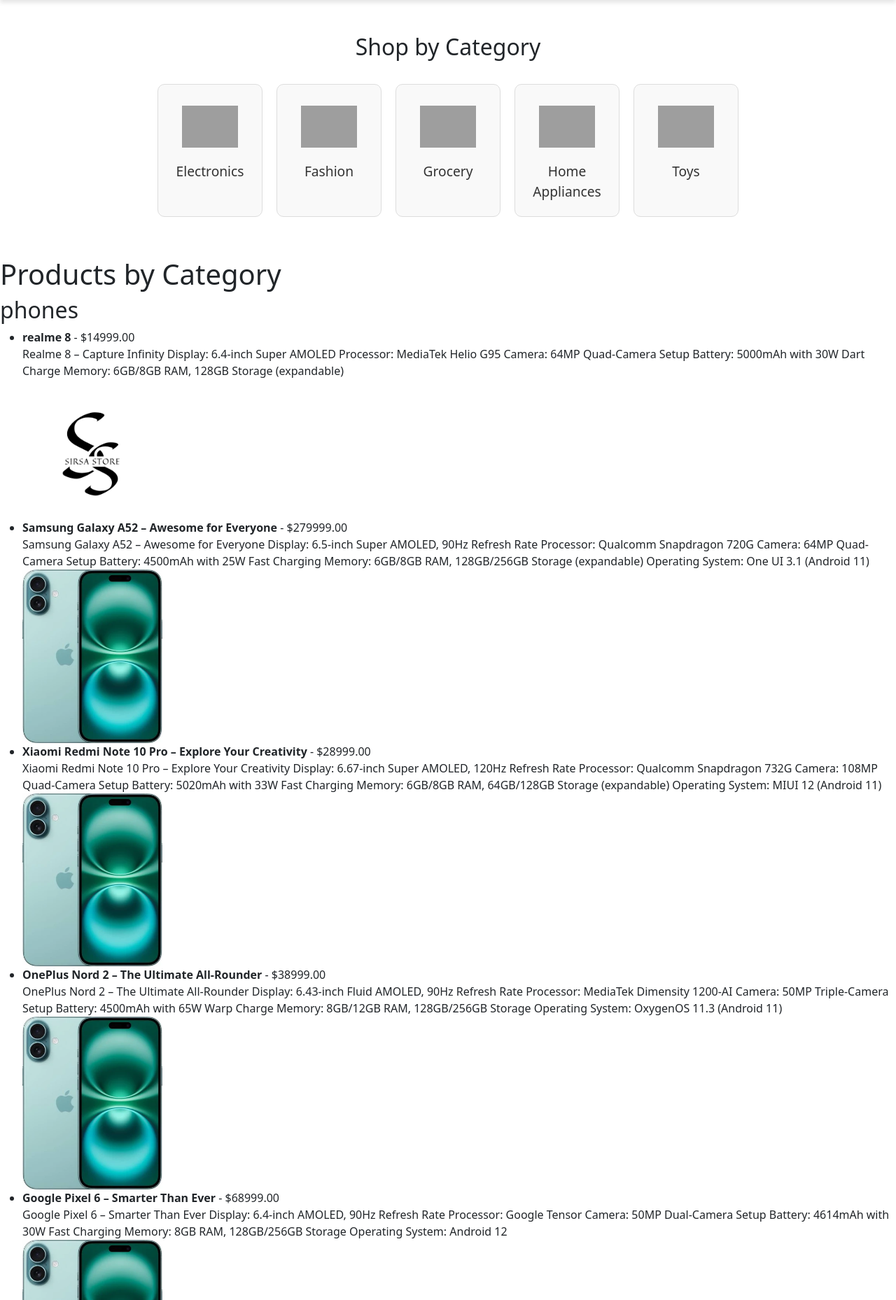
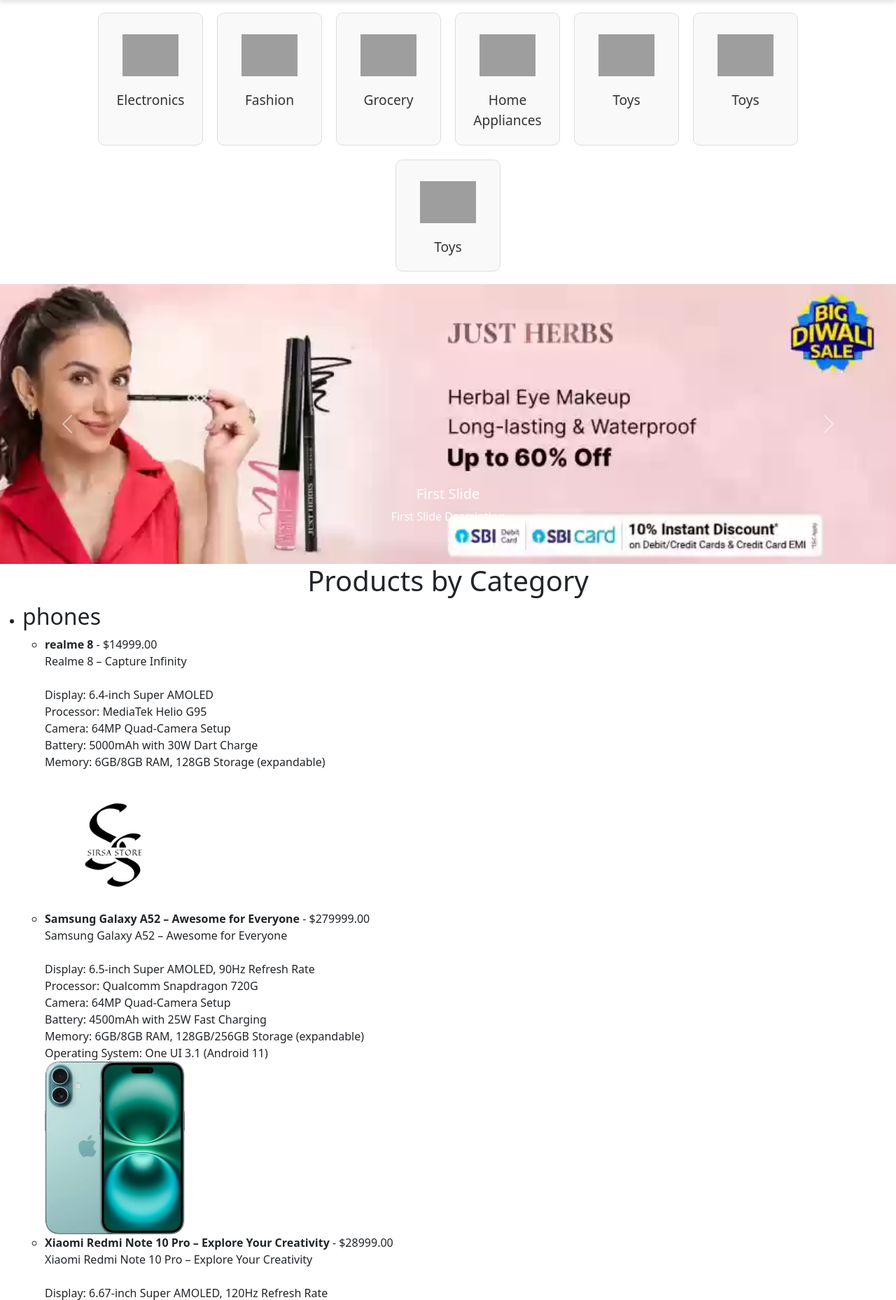
Before and after one commit to meetrai007/E_COMMERCE, a Django app: page /store/ in a window 1280 px wide. Shown: the part 66-1924 px from the top of the page at 70% size. Run offline with Django 5.2, Linux system fonts and the light colour scheme; data comes from the database, SQL or seed files in the repository; both versions use the stored data as it was after the commit; grey boxes are pictures that could not be loaded.

Commit message:
add a slidebar and add some products and minner changes

```diff
--- /dev/null
+++ b/e_commerse/static/store/css/style.css
@@ -0,0 +1,80 @@
+.navbar-custom {
+    background-color: #f8f9fa; /* Light background for the navbar */
+    box-shadow: 0px 4px 6px rgba(0, 0, 0, 0.1); /* Slight shadow for effect */
+}
+
+.navbar-brand img {
+    width: 40px; /* Logo size */
+    height: 40px;
+}
+
+.navbar-nav .nav-link {
+    color: #333; /* Darker text for links */
+}
+
+.navbar-nav .nav-link:hover {
+    color: #007bff; /* Hover color for links */
+}
+
+.form-control {
+    width: 350px; /* Custom width for search bar */
+}
+
+.btn-custom {
+    color: white;
+    background-color: #28a745; /* Custom button color */
+    border: none;
+}
+
+.btn-custom:hover {
+    background-color: #218838; /* Darker green on hover */
+}
+
+
+/* categoreys */
+.category-tile {
+    text-align: center;
+    border: 1px solid #ddd;
+    border-radius: 10px;
+    padding: 20px;
+    margin: 10px;
+    background-color: #f9f9f9;
+    transition: box-shadow 0.3s;
+    width: 150px;
+}
+
+.category-tile:hover {
+    box-shadow: 0 4px 8px rgba(0, 0, 0, 0.2);
+}
+
+.category-logo {
+    width: 80px;
+    height: 80px;
+    object-fit: contain;
+    margin-bottom: 10px;
+}
+
+.category-name {
+    font-size: 1.2rem;
+    font-weight: 500;
+    color: #333;
+}
+
+.category-list {
+    display: flex;
+    justify-content: center;
+    flex-wrap: wrap;
+}
+
+
+/* slider */
+.carousel-item img {
+    height: 400px;
+    object-fit: cover;
+}
+
+
+/* show products by categorys  */
+.container_products h1{
+    text-align: center;
+}
--- /dev/null
+++ b/e_commerse/store/templates/store/header.html
@@ -0,0 +1,63 @@
+<!DOCTYPE html>
+<html lang="en">
+<head>
+    <meta charset="UTF-8">
+    <meta name="viewport" content="width=device-width, initial-scale=1.0">
+    <title>Homepage - Category-wise Products</title>
+    <!-- Bootstrap CSS -->
+    <link href="https://cdn.jsdelivr.net/npm/bootstrap@5.3.0-alpha1/dist/css/bootstrap.min.css" rel="stylesheet">
+    <script src="https://cdn.jsdelivr.net/npm/bootstrap@5.3.0-alpha1/dist/js/bootstrap.bundle.min.js"></script>
+    <!-- Bootstrap Icons -->
+    <link href="https://cdn.jsdelivr.net/npm/bootstrap-icons/font/bootstrap-icons.css" rel="stylesheet">
+    <!-- Custom CSS -->
+    <link rel="stylesheet" href="/static/store/css/style.css">
+
+
+    </head>
+<body>
+
+<!-- Navbar -->
+<nav class="navbar navbar-expand-lg navbar-custom">
+    <div class="container-fluid">
+        <!-- Site Name / Logo -->
+        <a class="navbar-brand" href="#">
+            <img src="/static/store/img/logo.png" alt="Site Logo">
+           The Sirsa Store
+        </a>
+
+        <!-- Navbar Toggler (for mobile view) -->
+        <button class="navbar-toggler" type="button" data-bs-toggle="collapse" data-bs-target="#navbarSupportedContent" aria-controls="navbarSupportedContent" aria-expanded="false" aria-label="Toggle navigation">
+            <span class="navbar-toggler-icon"></span>
+        </button>
+
+        <!-- Navbar Links and Search -->
+        <div class="collapse navbar-collapse" id="navbarSupportedContent">
+            <!-- Search Form -->
+            <form class="d-flex mx-auto" role="search">
+                <input class="form-control me-2" type="search" placeholder="Search products" aria-label="Search">
+                <button class="btn btn-custom" type="submit">Search</button>
+            </form>
+
+            <!-- Right-side Buttons: Cart and Login -->
+            <ul class="navbar-nav ms-auto mb-2 mb-lg-0">
+                <li class="nav-item">
+                    <a class="nav-link" href="#">
+                        <i class="bi bi-cart"></i> Cart
+                    </a>
+                </li>
+                <li class="nav-item">
+                    <a class="nav-link" href="#">
+                        <i class="bi bi-box-arrow-in-right"></i> Login
+                    </a>
+                </li>
+            </ul>
+        </div>
+    </div>
+</nav>
+
+
+
+
+
+</body>
+</html>
--- a/e_commerse/store/templates/store/home.html
+++ b/e_commerse/store/templates/store/home.html
@@ -4,125 +4,17 @@
     <meta charset="UTF-8">
     <meta name="viewport" content="width=device-width, initial-scale=1.0">
     <title>Homepage - Category-wise Products</title>
-    <!-- Bootstrap CSS -->
-    <link href="https://cdn.jsdelivr.net/npm/bootstrap@5.3.0-alpha1/dist/css/bootstrap.min.css" rel="stylesheet">
+
     <!-- Bootstrap Icons -->
     <link href="https://cdn.jsdelivr.net/npm/bootstrap-icons/font/bootstrap-icons.css" rel="stylesheet">
-    <!-- Custom CSS -->
-    <style>
-        .navbar-custom {
-            background-color: #f8f9fa; /* Light background for the navbar */
-            box-shadow: 0px 4px 6px rgba(0, 0, 0, 0.1); /* Slight shadow for effect */
-        }
 
-        .navbar-brand img {
-            width: 40px; /* Logo size */
-            height: 40px;
-        }
-
-        .navbar-nav .nav-link {
-            color: #333; /* Darker text for links */
-        }
-
-        .navbar-nav .nav-link:hover {
-            color: #007bff; /* Hover color for links */
-        }
-
-        .form-control {
-            width: 350px; /* Custom width for search bar */
-        }
-
-        .btn-custom {
-            color: white;
-            background-color: #28a745; /* Custom button color */
-            border: none;
-        }
-
-        .btn-custom:hover {
-            background-color: #218838; /* Darker green on hover */
-        }
-
-
-        .category-tile {
-            text-align: center;
-            border: 1px solid #ddd;
-            border-radius: 10px;
-            padding: 20px;
-            margin: 10px;
-            background-color: #f9f9f9;
-            transition: box-shadow 0.3s;
-            width: 150px;
-        }
-
-        .category-tile:hover {
-            box-shadow: 0 4px 8px rgba(0, 0, 0, 0.2);
-        }
-
-        .category-logo {
-            width: 80px;
-            height: 80px;
-            object-fit: contain;
-            margin-bottom: 10px;
-        }
-
-        .category-name {
-            font-size: 1.2rem;
-            font-weight: 500;
-            color: #333;
-        }
-
-        .category-list {
-            display: flex;
-            justify-content: center;
-            flex-wrap: wrap;
-        }
-    </style>
 </head>
 <body>
-
-<!-- Navbar -->
-<nav class="navbar navbar-expand-lg navbar-custom">
-    <div class="container-fluid">
-        <!-- Site Name / Logo -->
-        <a class="navbar-brand" href="#">
-            <img src="/static/store/img/logo.png" alt="Site Logo">
-           The Sirsa Store
-        </a>
-
-        <!-- Navbar Toggler (for mobile view) -->
-        <button class="navbar-toggler" type="button" data-bs-toggle="collapse" data-bs-target="#navbarSupportedContent" aria-controls="navbarSupportedContent" aria-expanded="false" aria-label="Toggle navigation">
-            <span class="navbar-toggler-icon"></span>
-        </button>
-
-        <!-- Navbar Links and Search -->
-        <div class="collapse navbar-collapse" id="navbarSupportedContent">
-            <!-- Search Form -->
-            <form class="d-flex mx-auto" role="search">
-                <input class="form-control me-2" type="search" placeholder="Search products" aria-label="Search">
-                <button class="btn btn-custom" type="submit">Search</button>
-            </form>
-
-            <!-- Right-side Buttons: Cart and Login -->
-            <ul class="navbar-nav ms-auto mb-2 mb-lg-0">
-                <li class="nav-item">
-                    <a class="nav-link" href="#">
-                        <i class="bi bi-cart"></i> Cart
-                    </a>
-                </li>
-                <li class="nav-item">
-                    <a class="nav-link" href="#">
-                        <i class="bi bi-box-arrow-in-right"></i> Login
-                    </a>
-                </li>
-            </ul>
-        </div>
-    </div>
-</nav>
+{% include 'store/header.html' %}
 
 
 <!-- prodects category lists -->
-<div class="container my-5">
-    <h2 class="text-center mb-4">Shop by Category</h2>
+<div class="container my-2">
     <!-- Category List -->
     <div class="category-list">
         <!-- Category Tile 1 -->
@@ -154,12 +46,68 @@
             <img src="toys-logo.png" alt="Toys" class="category-logo">
             <div class="category-name">Toys</div>
         </div>
+        <!-- Category Tile 6 -->
+        <div class="category-tile">
+            <img src="toys-logo.png" alt="Toys" class="category-logo">
+            <div class="category-name">Toys</div>
+        </div>
+        <!-- Category Tile 7 -->
+        <div class="category-tile">
+            <img src="toys-logo.png" alt="Toys" class="category-logo">
+            <div class="category-name">Toys</div>
+        </div>
+
     </div>
 </div>
 
 
+<!-- slider for offers -->
+<div id="autoCarousel" class="carousel slide" data-bs-ride="carousel">
+    <div class="carousel-inner">
+        <!-- Slide 1 -->
+        <div class="carousel-item active">
+            <img src="\static\store\img\6cf92d4c96015eca.webp" class="d-block w-100" alt="Slide 1">
+            <div class="carousel-caption d-none d-md-block">
+                <h5>First Slide</h5>
+                <p>First Slide Description</p>
+            </div>
+        </div>
+        <!-- Slide 2 -->
+        <div class="carousel-item">
+            <img src="\static\store\img\f15976713215171a.webp" class="d-block w-100" alt="Slide 2">
+            <div class="carousel-caption d-none d-md-block">
+                <h5>Second Slide</h5>
+                <p>Second Slide Description</p>
+            </div>
+        </div>
+        <!-- Slide 3 -->
+        <div class="carousel-item">
+            <img src="\static\store\img\da4df321793ed4d1.webp" class="d-block w-100" alt="Slide 3">
+            <div class="carousel-caption d-none d-md-block">
+                <h5>Third Slide</h5>
+                <p>Third Slide Description</p>
+            </div>
+        </div>
+    </div>
+    <!-- Controls -->
+    <button class="carousel-control-prev" type="button" data-bs-target="#autoCarousel" data-bs-slide="prev">
+        <span class="carousel-control-prev-icon" aria-hidden="true"></span>
+        <span class="visually-hidden">Previous</span>
+    </button>
+    <button class="carousel-control-next" type="button" data-bs-target="#autoCarousel" data-bs-slide="next">
+        <span class="carousel-control-next-icon" aria-hidden="true"></span>
+        <span class="visually-hidden">Next</span>
+    </button>
+</div>
+
+
+
+
 <!-- show products by categorys -->
+<div class="container_products ">
     <h1>Products by Category</h1>
+    <ul class="prodects_list d-flex">
+        <li>
 
             {% for category, products in category_products.items %}
                 <h2>{{ category.name }}</h2>
@@ -167,7 +115,7 @@
                     {% for product in products %}
                         <li>
                             <strong>{{ product.name }}</strong> - ${{ product.price }} <br>
-                    {{ product.description }} <br>
+                            {{ product.description|linebreaksbr }} <br>
                             {% if product.photo %}
                                 <img src="{{ product.photo.url }}" alt="{{ product.name }}" width="200">
                             {% endif %}
@@ -177,8 +125,12 @@
                     {% endfor %}
                 </ul>
             {% endfor %}
+        </li>
 
-<!-- Bootstrap JS -->
-<script src="https://cdn.jsdelivr.net/npm/bootstrap@5.3.0-alpha1/dist/js/bootstrap.bundle.min.js"></script>
+    </ul>
+
+
+</div>
+
 </body>
 </html>
```
Also changed, not shown: e_commerse/base/templates/base/header.html (added, +96 -0 lines), e_commerse/base/templates/register/loginpage.html (added), e_commerse/base/templates/register/signuppage.html (added), e_commerse/db.sqlite3, e_commerse/media/products/kLE_STUDIO.png (added), e_commerse/media/products/shopping.webp (added), e_commerse/media/products/shopping_2SMVbpd.webp (added), e_commerse/media/products/shopping_NUw9NiZ.webp (added), e_commerse/media/products/shopping_kzDLaUR.webp (added), e_commerse/media/products/shopping_urA1QCb.webp (added), e_commerse/static/store/img/126619f56d1f3607.webp (added), e_commerse/static/store/img/6cf92d4c96015eca.webp (added), e_commerse/static/store/img/da4df321793ed4d1.webp (added), e_commerse/static/store/img/f15976713215171a.webp (added). Lines whose indentation alone changed are shown as unchanged.
